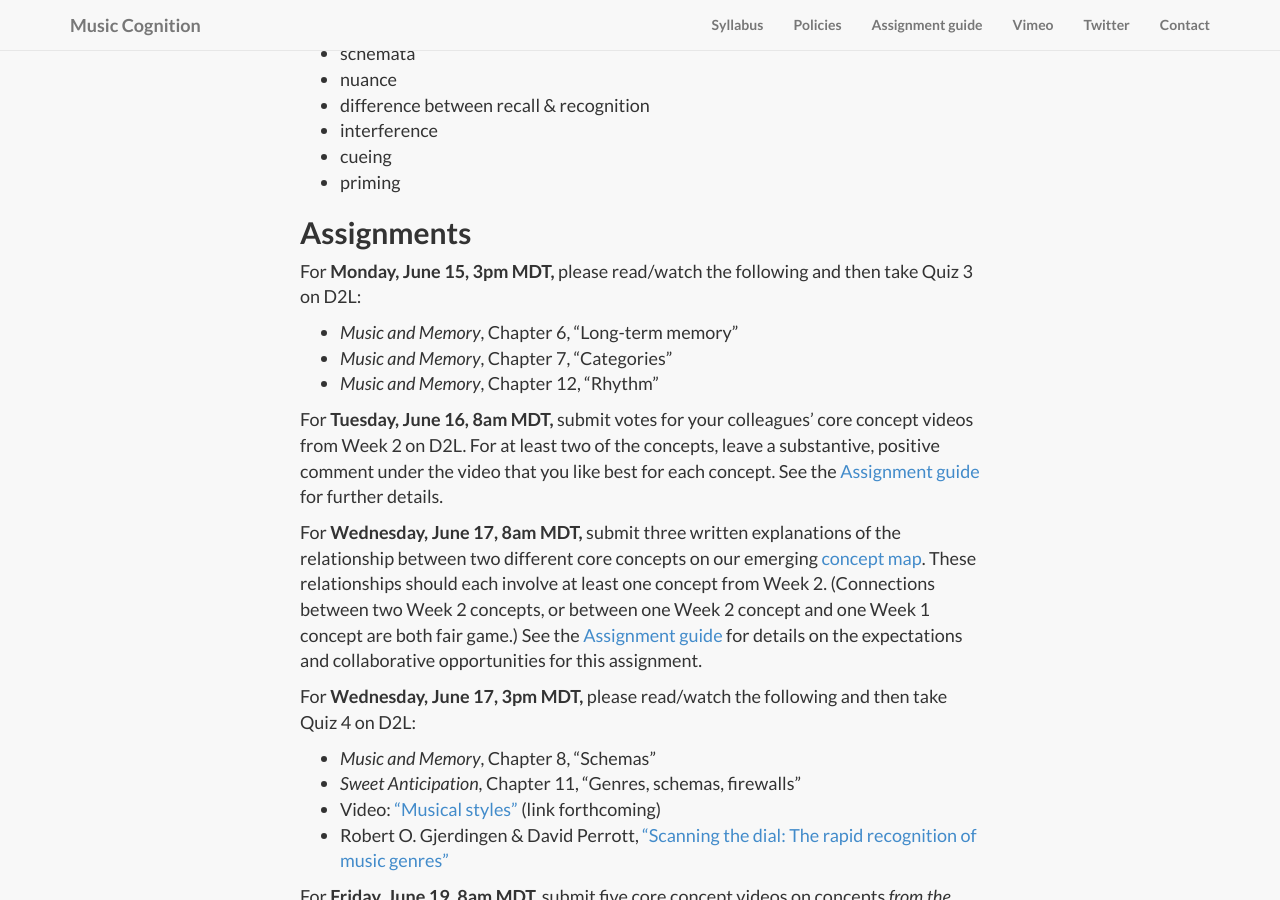
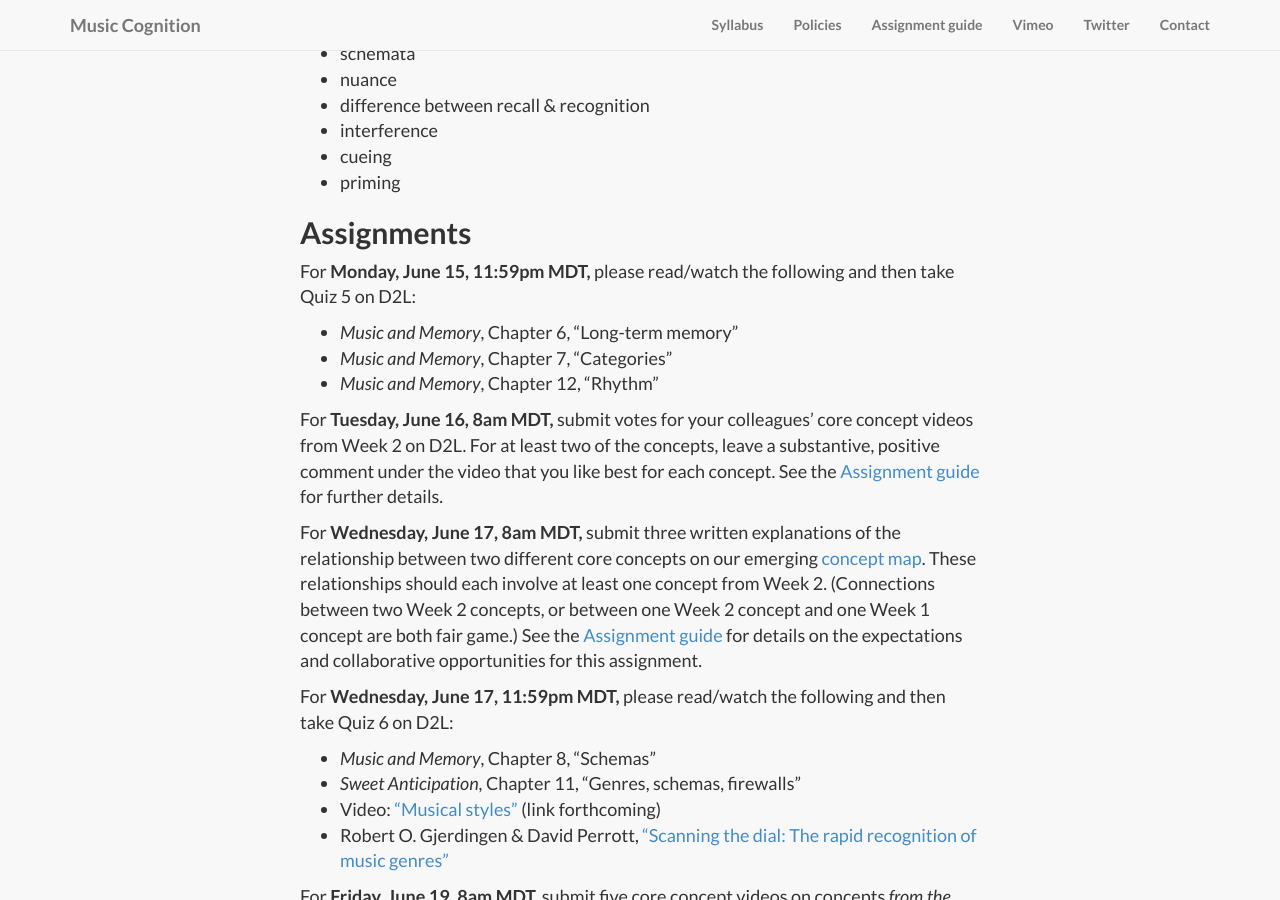
Before and after one commit to kshaffer/cognition, a Jekyll site: the page built from week3.md, in a window 1280 px wide and 900 px high, scrolled down 1678 px. Built offline with Jekyll 4.4.1, drawn with Linux system fonts in a browser that asks for light colours; nearby versions of some CDN libraries; library files that are not in the unit come from our copies.

Commit message:
Update quiz deadlines

```diff
--- a/week3.md
+++ b/week3.md
@@ -44,7 +44,7 @@ This week we will explore the nature of musical styles and genres, and the cogni
 
 ## Assignments
 
-For **Monday, June 15, 3pm MDT,** please read/watch the following and then take Quiz 3 on D2L:
+For **Monday, June 15, 11:59pm MDT,** please read/watch the following and then take Quiz 5 on D2L:
 
 - *Music and Memory*, Chapter 6, "Long-term memory"
 - *Music and Memory*, Chapter 7, "Categories"
@@ -54,7 +54,7 @@ For **Tuesday, June 16, 8am MDT,** submit votes for your colleagues' core concep
 
 For **Wednesday, June 17, 8am MDT,** submit three written explanations of the relationship between two different core concepts on our emerging [concept map](https://prezi.com/ntsoqg1f9m7i/music-cognition/). These relationships should each involve at least one concept from Week 2. (Connections between two Week 2 concepts, or between one Week 2 concept and one Week 1 concept are both fair game.) See the [Assignment guide](/assessments/) for details on the expectations and collaborative opportunities for this assignment.
 
-For **Wednesday, June 17, 3pm MDT,** please read/watch the following and then take Quiz 4 on D2L:
+For **Wednesday, June 17, 11:59pm MDT,** please read/watch the following and then take Quiz 6 on D2L:
 
 - *Music and Memory*, Chapter 8, "Schemas"
 - *Sweet Anticipation*, Chapter 11, "Genres, schemas, firewalls"
```
Also changed, not shown: week2.md (+1 -1 lines), week4.md (+2 -2 lines).
